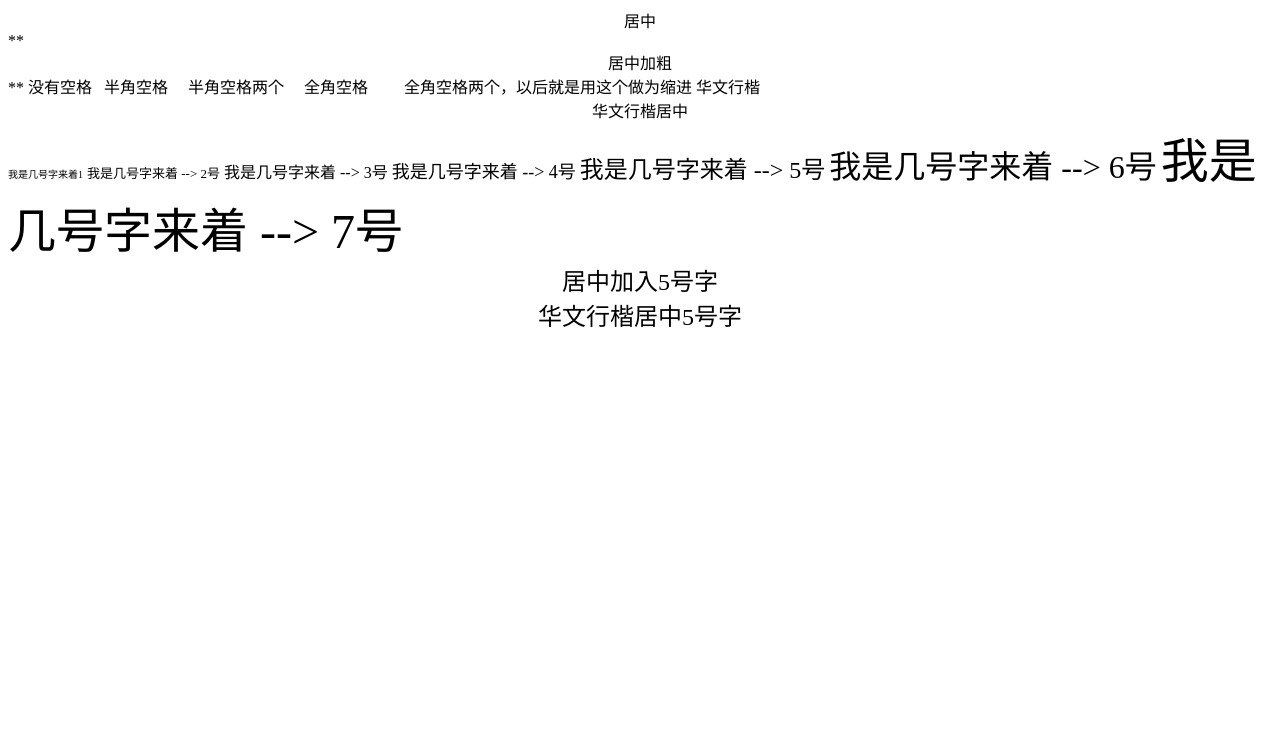
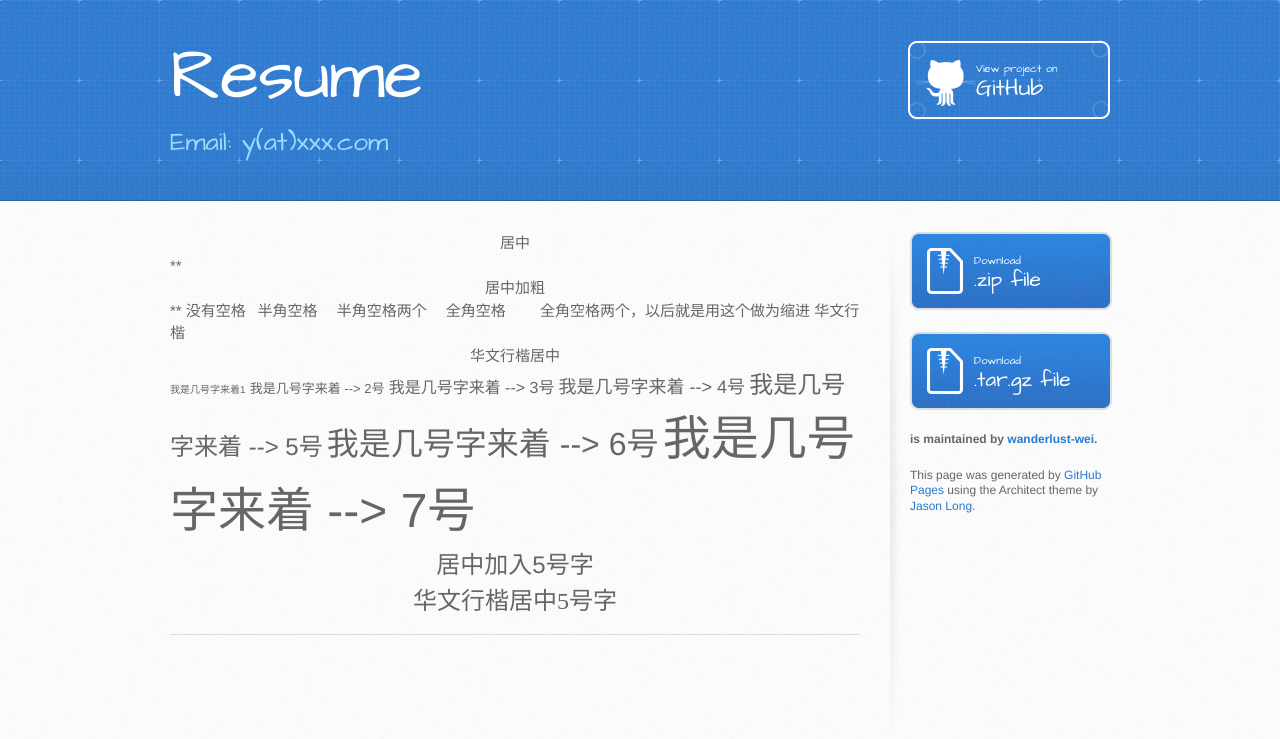
Before and after one commit to wanderlust-wei/Resume, a plain HTML site: page index.html in a window 1280 px wide. Drawn offline with Linux system fonts and the light colour scheme.

Commit message:
Update index.html

```diff
--- a/index.html
+++ b/index.html
@@ -1,3 +1,34 @@
+<!DOCTYPE html>
+<html>
+  <head>
+    <meta charset='utf-8'>
+    <meta http-equiv="X-UA-Compatible" content="chrome=1">
+    <meta name="viewport" content="width=device-width, initial-scale=1, maximum-scale=1">
+    <link href='https://fonts.googleapis.com/css?family=Architects+Daughter' rel='stylesheet' type='text/css'>
+    <link rel="stylesheet" type="text/css" href="stylesheets/stylesheet.css" media="screen">
+    <link rel="stylesheet" type="text/css" href="stylesheets/pygment_trac.css" media="screen">
+    <link rel="stylesheet" type="text/css" href="stylesheets/print.css" media="print">
+
+    <!--[if lt IE 9]>
+    <script src="//html5shiv.googlecode.com/svn/trunk/html5.js"></script>
+    <![endif]-->
+
+    <title>Resume by wanderlust-wei</title>
+  </head>
+
+  <body>
+    <header>
+      <div class="inner">
+        <h1>Resume</h1>
+        <h2>Email: y(at)xxx.com</h2>
+        <a href="https://github.com/wanderlust-wei/Resume" class="button"><small>View project on</small> GitHub</a>
+      </div>
+    </header>
+
+    <div id="content-wrapper">
+      <div class="inner clearfix">
+        <section id="main-content">
+
 <center>居中</center>
 
 **<center>居中加粗</center>**
@@ -22,3 +53,29 @@
 
 <center><font Size=5>居中加入5号字</font></center>
 <center><font size=5 face="华文行楷">华文行楷居中5号字</font></center>
+
+
+
+          <hr>
+        </section>
+
+        <aside id="sidebar">
+          <a href="https://github.com/wanderlust-wei/Resume/zipball/master" class="button">
+            <small>Download</small>
+            .zip file
+          </a>
+          <a href="https://github.com/wanderlust-wei/Resume/tarball/master" class="button">
+            <small>Download</small>
+            .tar.gz file
+          </a>
+
+          <p class="repo-owner"><a href="https://github.com/wanderlust-wei/Resume"></a> is maintained by <a href="https://github.com/wanderlust-wei">wanderlust-wei</a>.</p>
+
+          <p>This page was generated by <a href="https://pages.github.com">GitHub Pages</a> using the Architect theme by <a href="https://twitter.com/jasonlong">Jason Long</a>.</p>
+        </aside>
+      </div>
+    </div>
+
+
+  </body>
+</html>
```
